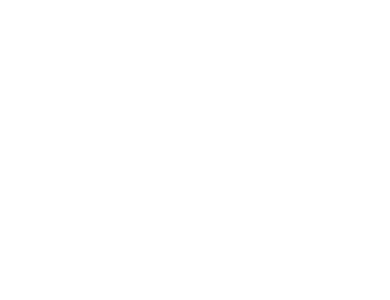
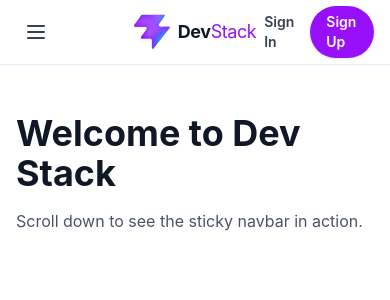
Before and after one commit to farjanaakterdev/DevStack, a React (Vite) app: page / in a window 390 px wide. Shown: the top 300 px of the page. Built offline with nearby package versions, Linux system fonts and the light colour scheme.

Commit message:
feat: add responsive sticky navbar component

```diff
--- a/src/App.tsx
+++ b/src/App.tsx
@@ -1,11 +1,16 @@
+import Navbar from './components/navbar'
 
 function App() {
-
-
   return (
-    <>
-
-    </>
+    <div className="min-h-screen bg-white">
+      <Navbar />
+      <main className="mx-auto max-w-7xl px-4 py-12 sm:px-6 lg:px-8">
+        <h1 className="text-4xl font-bold text-gray-900">Welcome to Dev Stack</h1>
+        <p className="mt-4 text-gray-600">
+          Scroll down to see the sticky navbar in action.
+        </p>
+      </main>
+    </div>
   )
 }
 
--- /dev/null
+++ b/src/components/navbar/AuthButtons.tsx
@@ -0,0 +1,19 @@
+const TEXT_BUTTON_CLASSES =
+  'px-2 py-1.5 text-sm font-semibold text-gray-700 transition-colors hover:text-purple-600 sm:px-3'
+const PILL_BUTTON_CLASSES =
+  'rounded-full bg-purple-600 px-4 py-1.5 text-sm font-semibold text-white shadow-sm transition-colors hover:bg-purple-700 sm:px-5'
+
+function AuthButtons() {
+  return (
+    <div className="flex items-center gap-2 sm:gap-3">
+      <a href="#" className={TEXT_BUTTON_CLASSES}>
+        Sign In
+      </a>
+      <a href="#" className={PILL_BUTTON_CLASSES}>
+        Sign Up
+      </a>
+    </div>
+  )
+}
+
+export default AuthButtons
--- /dev/null
+++ b/src/components/navbar/BrandLogo.tsx
@@ -0,0 +1,16 @@
+type BrandLogoProps = {
+  className?: string
+}
+
+function BrandLogo({ className = '' }: BrandLogoProps) {
+  return (
+    <a href="#" className={`flex items-center gap-2 ${className}`}>
+      <img src="/favicon.svg" alt="Dev Stack logo" className="h-9 w-9" />
+      <span className="text-lg font-bold tracking-tight text-gray-900">
+        Dev<span className="font-normal text-purple-600">Stack</span>
+      </span>
+    </a>
+  )
+}
+
+export default BrandLogo
--- /dev/null
+++ b/src/components/navbar/MobileMenu.tsx
@@ -0,0 +1,27 @@
+import { NAV_LINKS } from './links'
+
+type MobileMenuProps = {
+  onClose: () => void
+}
+
+function MobileMenu({ onClose }: MobileMenuProps) {
+  return (
+    <div className="border-t border-purple-100 bg-white px-4 pb-4 pt-2 md:hidden">
+      <ul className="flex flex-col gap-1">
+        {NAV_LINKS.map((link) => (
+          <li key={link}>
+            <a
+              href="#"
+              className="block rounded-lg px-3 py-2 text-sm font-medium text-gray-600 transition-colors hover:bg-purple-50 hover:text-purple-600"
+              onClick={onClose}
+            >
+              {link}
+            </a>
+          </li>
+        ))}
+      </ul>
+    </div>
+  )
+}
+
+export default MobileMenu
--- /dev/null
+++ b/src/components/navbar/MobileMenuToggle.tsx
@@ -0,0 +1,32 @@
+type MobileMenuToggleProps = {
+  open: boolean
+  onClick: () => void
+}
+
+function MobileMenuToggle({ open, onClick }: MobileMenuToggleProps) {
+  return (
+    <button
+      type="button"
+      aria-label={open ? 'Close navigation menu' : 'Open navigation menu'}
+      aria-expanded={open}
+      className="p-2 text-gray-700 transition-colors hover:text-purple-600 md:hidden"
+      onClick={onClick}
+    >
+      <svg
+        className="h-6 w-6"
+        fill="none"
+        stroke="currentColor"
+        strokeWidth={2}
+        viewBox="0 0 24 24"
+      >
+        {open ? (
+          <path strokeLinecap="round" strokeLinejoin="round" d="M6 18L18 6M6 6l12 12" />
+        ) : (
+          <path strokeLinecap="round" strokeLinejoin="round" d="M4 6h16M4 12h16M4 18h16" />
+        )}
+      </svg>
+    </button>
+  )
+}
+
+export default MobileMenuToggle
--- /dev/null
+++ b/src/components/navbar/NavLinks.tsx
@@ -0,0 +1,24 @@
+import { NAV_LINKS } from './links'
+
+type NavLinksProps = {
+  className?: string
+}
+
+function NavLinks({ className = '' }: NavLinksProps) {
+  return (
+    <ul className={`flex items-center gap-8 ${className}`}>
+      {NAV_LINKS.map((link) => (
+        <li key={link}>
+          <a
+            href="#"
+            className="text-sm font-medium text-gray-600 transition-colors hover:text-purple-600"
+          >
+            {link}
+          </a>
+        </li>
+      ))}
+    </ul>
+  )
+}
+
+export default NavLinks
--- /dev/null
+++ b/src/components/navbar/Navbar.tsx
@@ -0,0 +1,37 @@
+import { useState } from 'react'
+import AuthButtons from './AuthButtons'
+import BrandLogo from './BrandLogo'
+import MobileMenu from './MobileMenu'
+import MobileMenuToggle from './MobileMenuToggle'
+import NavLinks from './NavLinks'
+
+function Navbar() {
+  const [menuOpen, setMenuOpen] = useState(false)
+
+  return (
+    <header className="sticky top-0 z-50 w-full border-b border-purple-100 bg-white/80 backdrop-blur-md">
+      <nav className="grid h-16 grid-cols-[1fr_auto_1fr] items-center px-4 sm:px-6 lg:px-8">
+        <div className="flex items-center justify-start">
+          <MobileMenuToggle
+            open={menuOpen}
+            onClick={() => setMenuOpen((open) => !open)}
+          />
+          <BrandLogo className="hidden md:flex" />
+        </div>
+
+        <div className="flex items-center justify-center">
+          <BrandLogo className="flex md:hidden" />
+          <NavLinks className="hidden md:flex" />
+        </div>
+
+        <div className="flex items-center justify-end">
+          <AuthButtons />
+        </div>
+      </nav>
+
+      {menuOpen && <MobileMenu onClose={() => setMenuOpen(false)} />}
+    </header>
+  )
+}
+
+export default Navbar
--- /dev/null
+++ b/src/components/navbar/index.ts
@@ -0,0 +1,6 @@
+export { default } from './Navbar'
+export { default as AuthButtons } from './AuthButtons'
+export { default as BrandLogo } from './BrandLogo'
+export { default as MobileMenu } from './MobileMenu'
+export { default as MobileMenuToggle } from './MobileMenuToggle'
+export { default as NavLinks } from './NavLinks'
--- /dev/null
+++ b/src/components/navbar/links.ts
@@ -0,0 +1 @@
+export const NAV_LINKS = ['Home', 'Technologies', 'Projects', 'About', 'Contact'] as const
```
